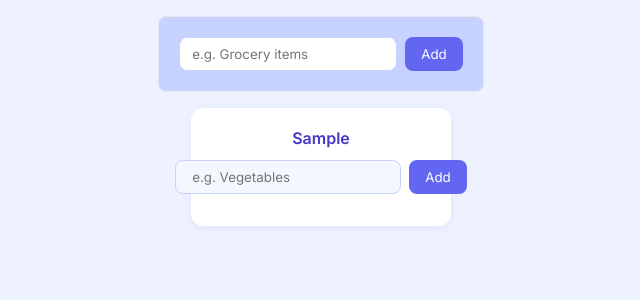
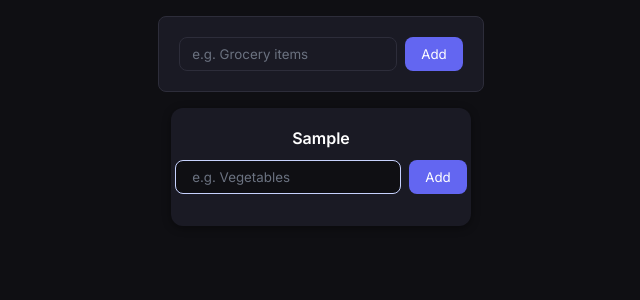
Before and after one commit to Aashutosh-kc/multi-list-organizer, a React (Vite) app: page / in a window 1280 px wide. Both pictures are taken after typing "Sample" into the empty fields and a click on the button "Add". Shown: the top 300 px of the page, without its empty margins (319-959 px from the left). Built offline with nearby package versions, Linux system fonts and the light colour scheme.

Commit message:
style: add more dark styling

```diff
--- a/src/components/AddList.css
+++ b/src/components/AddList.css
@@ -2,20 +2,30 @@
 	display: flex;
 	gap: 8px;
 	justify-content: center;
-	border: 1.5px solid #E5E7EB;
+	border: 1.5px solid #2d2d3a;
 	width: fit-content;
 	margin: 16px auto;
-	background: #c7d2fe;
+	background: #1a1a24;
 	border-radius: 8px;
 	padding: 20px;
+	max-width: 420px;
 }
 .add-list input{
 	border-radius: 8px;
 	padding: 8px 12px;
-	border: 1.5px solid #c7d2fe;
+	border: 1.5px solid #2d2d3a;
 	outline: none;
-	background: white;
+	background: #1a1a24;
+	color: #f1f5f9;
 }
+.add-list input::placeholder{
+	color: #6b7280;
+}
+.add-list input:focus{
+	color: #818cf8;
+}
+
+
 .add-list button{
 	border: none;
 	border-radius: 8px;
--- a/src/components/AllLists.jsx
+++ b/src/components/AllLists.jsx
@@ -1,10 +1,11 @@
 import ListItem from './ListItem.jsx'
 import './AllLists.css'
 function AllLists({list,addItem}){
+	const COLORS = ['#6366f1','#ec4889','#10b981','#f59e0b','#3b82f6'];
 	return (
 	<div className="all-list">
-		{list.map((n) => (<div key={n.id}>
-			<ListItem list={n} addItem={addItem} /></div>))}
+		{list.map((n,index) => (
+			<ListItem key={n.id} list={n} addItem={addItem} color={COLORS[index % COLORS.length]}/>))}
 	</div>)
 }
 export default AllLists;
--- a/src/components/ListItem.css
+++ b/src/components/ListItem.css
@@ -3,14 +3,14 @@
 	flex-direction: column;
 	align-items: center;
 	gap: 12px;
-	background: white;
-	width: 260px;
+	background: #1a1a24;
+	width: 300px;
 	padding: 20px;
 	border-radius: 12px;
-	box-shadow: 0 2px 8px rgba(99,102, 241, 0.1);
+	box-shadow: 0 2px 8px rgba(0,0,0,0.4);
 }
 .add-activity h2{
-	color: #4338ca;
+	color: white;
 	font-size: 16px;
 	font-weight: 700;
 	text-align: center;
@@ -27,16 +27,24 @@
 	border-radius: 8px;
 	padding: 8px 16px;
 	outline: none;
-	background: #F5F7FF;
+	background: #0f0f13;
+	color: #f1f5f9;
+}
+.add-activity input::placeholder{
+	color: #6b7280;
+}
+.add-activity input:focus{
+	border-color: var(--card-accent);
 }
 .add-activity button{
 	border: none;
 	border-radius: 8px;
 	padding: 8px 16px;
-	background: #6366f1;
+	background: var(--card-accent);
 	color: white;
 	cursor: pointer;
 }
+
 .add-activity button:hover{
 	opacity: 0.8;
 }
@@ -49,8 +57,9 @@
 }
 .add-activity ul li{
 	width: 100%;
-	background: #eef2ff;
+	background: #0f0f13;
 	padding: 8px 12px;
 	border-radius: 6px;
-	border-left: 3px solid #6366f1;
+	border-left: 3px solid var(--card-accent);
+	color: #cbd5e1;
 }
--- a/src/components/ListItem.jsx
+++ b/src/components/ListItem.jsx
@@ -1,6 +1,6 @@
 import { useState } from 'react';
 import './ListItem.css';
-function ListItem({list,addItem}){
+function ListItem({list,addItem,color}){
 	const [input,setInput] = useState('');
 
 	function handleAdd(){
@@ -9,7 +9,7 @@ function ListItem({list,addItem}){
 		setInput('');
 	}
 	return(
-	<div className="add-activity">
+	<div className="add-activity" style={{ '--card-accent': color}}>
 		<h2>{list.title}</h2>
 		<div className="user-input">
 		<input type="text" value={input} placeholder="e.g. Vegetables"
--- a/src/index.css
+++ b/src/index.css
@@ -6,6 +6,6 @@
 }
 
 body {
-  background: #eef2ff;
-  color: #111827;
+  background: #0f0f13;
+  color: #f1f5f9;
 }
```
